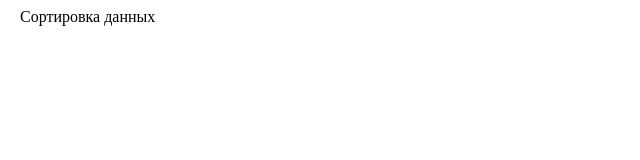
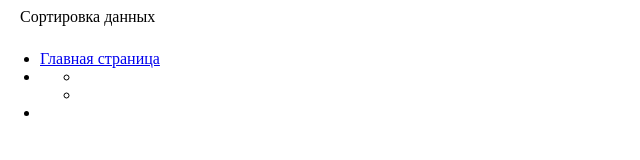
Before and after one commit to x7k3e21/quicksort.ezyro.com, a plain HTML site: page htdocs/index.html in a window 1280 px wide. Shown: the whole page, without its empty margins (0-640 px from the left). Drawn offline with Linux system fonts and the light colour scheme.

Commit message:
Created navigation bar

```diff
--- a/htdocs/index.html
+++ b/htdocs/index.html
@@ -11,11 +11,37 @@
         <link rel="stylesheet" href="styles/default.css">
     </head>
     <body>
-        <header class="page-header">
+        <header class="page-header" id="page-header">
             Сортировка данных
         </header>
-        <footer class="page-footer">
+        <div class="container">
+            <div class="nav-menu" id="nav-menu">
+                <ul class="nav-list">
+                    <li class="nav-element">
+                        <a href="index.html" class="nav-inactive">Главная страница</a>
+                    </li>
+                    <li class="nav-element">
+                        <ul class="nav-sublist">
+                            <li class="nav-element">
+
+                            </li>
+                            <li class="nav-element">
+
+                            </li>
+                        </ul>
+                    </li>
+                    <li class="nav-element">
+                        <a href="" class="nav-active"></a>
+                    </li>
+                </ul>
+            </div>
+            <div class="page-content" id="page-content">
+
+            </div>
+        </div>
+        <footer class="page-footer" id="page-footer">
 
         </footer>
+        <script src="scripts/default.js"></script>
     </body>
 </html>
```
Also changed, not shown: htdocs/pages/about.html (added), htdocs/scripts/default.js (added), htdocs/styles/default.css (line endings or trailing spaces).
